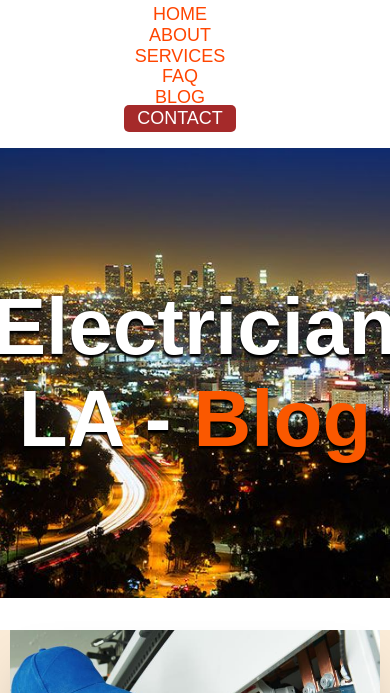
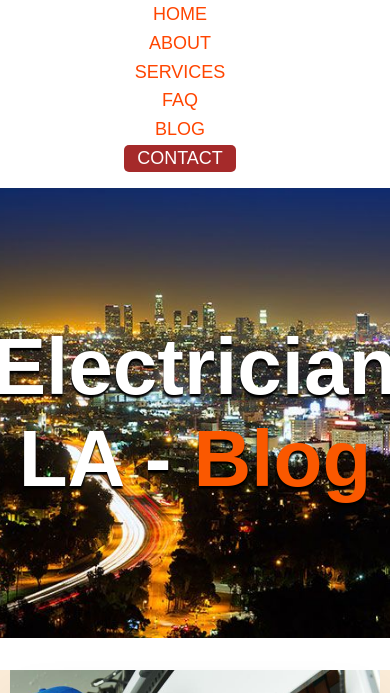
Before and after one commit to Neeka-Lord/westelectserv, a plain HTML site: page blog.html in a window 390 px wide. Shown: the part 151-844 px from the top of the page. Drawn offline with Linux system fonts and the light colour scheme.

Commit message:
Update blog.css

```diff
--- a/styles/blog.css
+++ b/styles/blog.css
@@ -128,6 +128,7 @@ font-size: 18px;
      width: 100%;
      height: auto;
      flex-direction: column;
+     margin-bottom: .5em;
   }
   .nav-menu li:nth-of-type(6) {
     padding: .3em 0;
```
